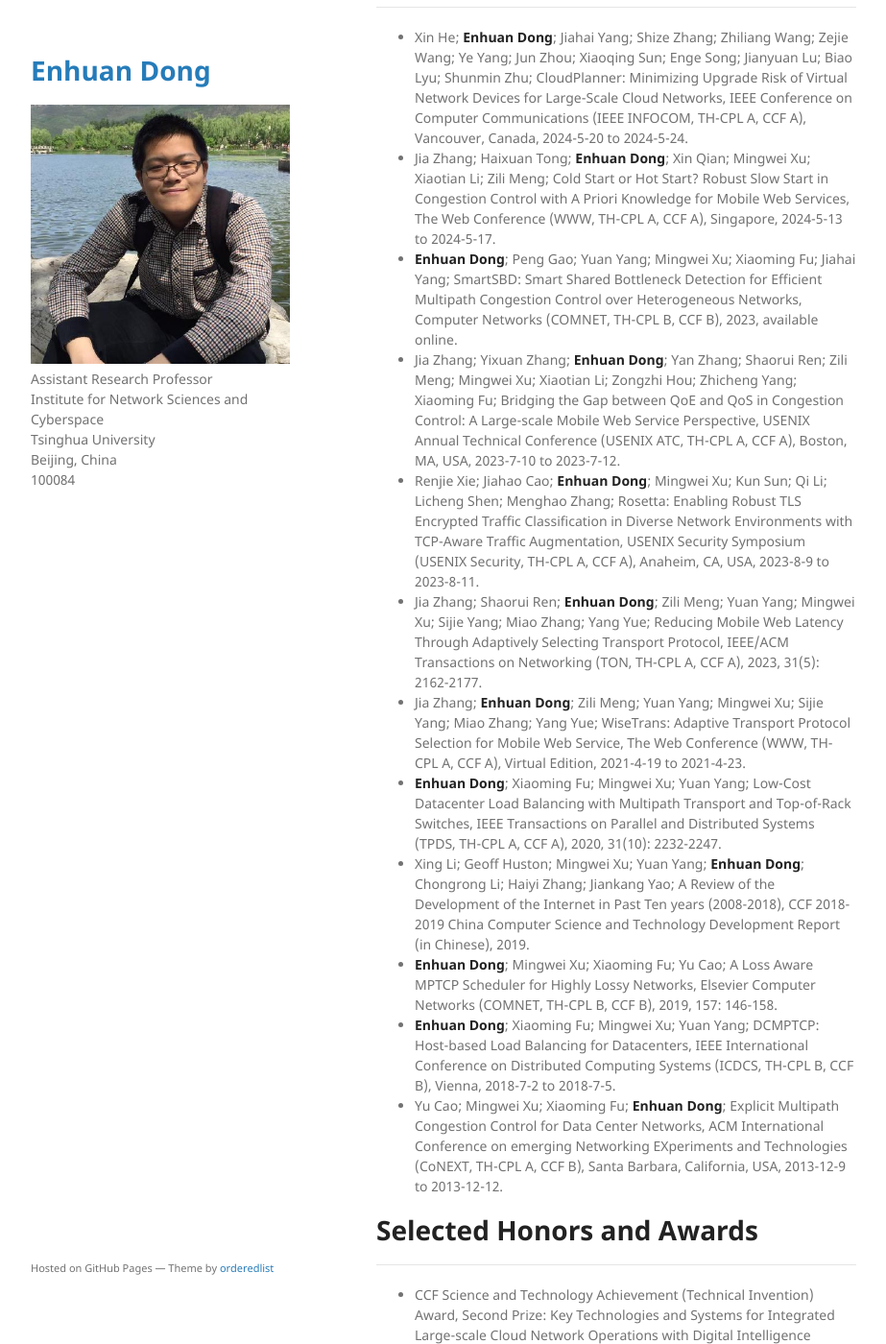
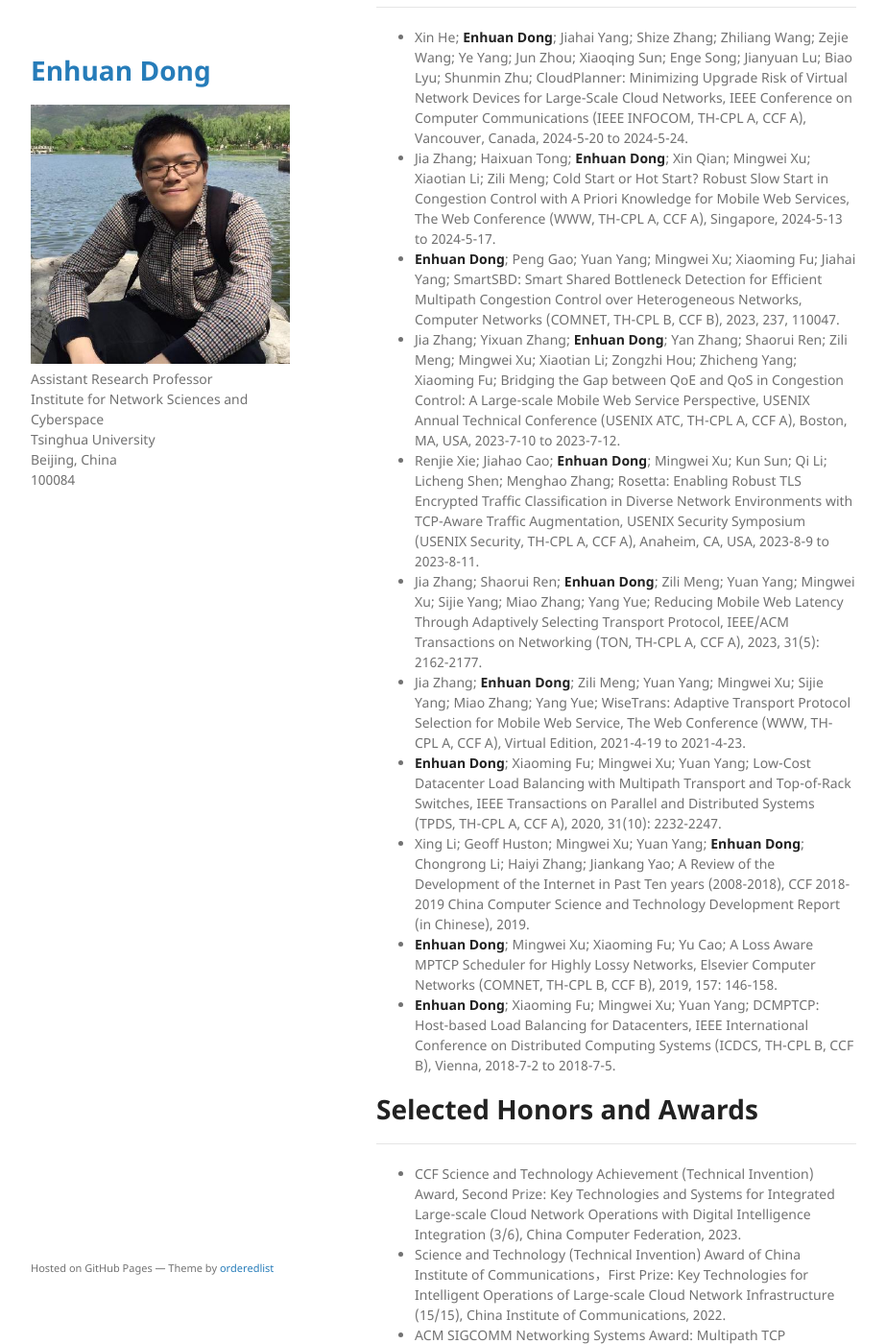
Before and after one commit to TsinghuaDong/tsinghuadong.github.io, a Jekyll site: the page built from index.md, in a window 1280 px wide and 1400 px high, scrolled down 1357 px. Shown: the whole window at 96% size, without its empty margins (178-1101 px from the left). Built offline with Jekyll 4.4.1, drawn with Linux system fonts in a browser that asks for light colours; our own code applies the rules of GitHub Pages for plain Markdown files; some of the changed text lies outside the part shown.

Commit message:
2024-8-16

```diff
--- a/index.md
+++ b/index.md
@@ -58,7 +58,7 @@ My research interests include network security, network operations and network t
 
 - Xin He; **Enhuan Dong**; Jiahai Yang; Shize Zhang; Zhiliang Wang; Zejie Wang; Ye Yang; Jun Zhou; Xiaoqing Sun; Enge Song; Jianyuan Lu; Biao Lyu; Shunmin Zhu; CloudPlanner: Minimizing Upgrade Risk of Virtual Network Devices for Large-Scale Cloud Networks, IEEE Conference on Computer Communications (IEEE INFOCOM, TH-CPL A, CCF A), Vancouver, Canada, 2024-5-20 to 2024-5-24.
 - Jia Zhang; Haixuan Tong; **Enhuan Dong**; Xin Qian; Mingwei Xu; Xiaotian Li; Zili Meng; Cold Start or Hot Start? Robust Slow Start in Congestion Control with A Priori Knowledge for Mobile Web Services, The Web Conference (WWW, TH-CPL A, CCF A), Singapore, 2024-5-13 to 2024-5-17.
-- **Enhuan Dong**; Peng Gao; Yuan Yang; Mingwei Xu; Xiaoming Fu; Jiahai Yang; SmartSBD: Smart Shared Bottleneck Detection for Efficient Multipath Congestion Control over Heterogeneous Networks, Computer Networks (COMNET, TH-CPL B, CCF B), 2023, available online.
+- **Enhuan Dong**; Peng Gao; Yuan Yang; Mingwei Xu; Xiaoming Fu; Jiahai Yang; SmartSBD: Smart Shared Bottleneck Detection for Efficient Multipath Congestion Control over Heterogeneous Networks, Computer Networks (COMNET, TH-CPL B, CCF B), 2023, 237, 110047.
 - Jia Zhang; Yixuan Zhang; **Enhuan Dong**; Yan Zhang; Shaorui Ren; Zili Meng; Mingwei Xu; Xiaotian Li; Zongzhi Hou; Zhicheng Yang; Xiaoming Fu; Bridging the Gap between QoE and QoS in Congestion Control: A Large-scale Mobile Web Service Perspective, USENIX Annual Technical Conference (USENIX ATC, TH-CPL A, CCF A), Boston, MA, USA, 2023-7-10 to 2023-7-12.
 - Renjie Xie; Jiahao Cao; **Enhuan Dong**; Mingwei Xu; Kun Sun; Qi Li; Licheng Shen; Menghao Zhang; Rosetta: Enabling Robust TLS Encrypted Traffic Classification in Diverse Network Environments with TCP-Aware Traffic Augmentation, USENIX Security Symposium (USENIX Security, TH-CPL A, CCF A), Anaheim, CA, USA, 2023-8-9 to 2023-8-11.
 - Jia Zhang; Shaorui Ren; **Enhuan Dong**; Zili Meng; Yuan Yang; Mingwei Xu; Sijie Yang; Miao Zhang; Yang Yue; Reducing Mobile Web Latency Through Adaptively Selecting Transport Protocol, IEEE/ACM Transactions on Networking (TON, TH-CPL A, CCF A), 2023, 31(5): 2162-2177.
@@ -67,7 +67,6 @@ My research interests include network security, network operations and network t
 - Xing Li; Geoff Huston; Mingwei Xu; Yuan Yang; **Enhuan Dong**; Chongrong Li; Haiyi Zhang; Jiankang Yao; A Review of the Development of the Internet in Past Ten years (2008-2018), CCF 2018-2019 China Computer Science and Technology Development Report (in Chinese), 2019.
 - **Enhuan Dong**; Mingwei Xu; Xiaoming Fu; Yu Cao; A Loss Aware MPTCP Scheduler for Highly Lossy Networks, Elsevier Computer Networks (COMNET, TH-CPL B, CCF B), 2019, 157: 146-158.
 - **Enhuan Dong**; Xiaoming Fu; Mingwei Xu; Yuan Yang; DCMPTCP: Host-based Load Balancing for Datacenters, IEEE International Conference on Distributed Computing Systems (ICDCS, TH-CPL B, CCF B), Vienna, 2018-7-2 to 2018-7-5.
-- Yu Cao; Mingwei Xu; Xiaoming Fu; **Enhuan Dong**; Explicit Multipath Congestion Control for Data Center Networks, ACM International Conference on emerging Networking EXperiments and Technologies (CoNEXT, TH-CPL A, CCF B), Santa Barbara, California, USA, 2013-12-9 to 2013-12-12.
 
 # Selected Honors and Awards
 
@@ -120,7 +124,7 @@ My research interests include network security, network operations and network t
   - Technical Committee Member of Internet, China Computer Federation
   - Technical Committee Member of Cyberspace Mapping, Chinese Institute of Command and Control
 
-# Teaching
+<!-- # Teaching
 
 * * *
 
@@ -130,7 +134,7 @@ My research interests include network security, network operations and network t
   - Network Topic Training;  2013 Fall, 2014 Spring, 2015 Spring
 
 - **Teaching Assistant, University of Göttingen**
-  - Seminar on Internet Technologies; 2016 Fall, 2017 Spring
+  - Seminar on Internet Technologies; 2016 Fall, 2017 Spring -->
 
 # Useful Links
 
```
Also changed, not shown: other parts of index.md (+6 -0 lines).
